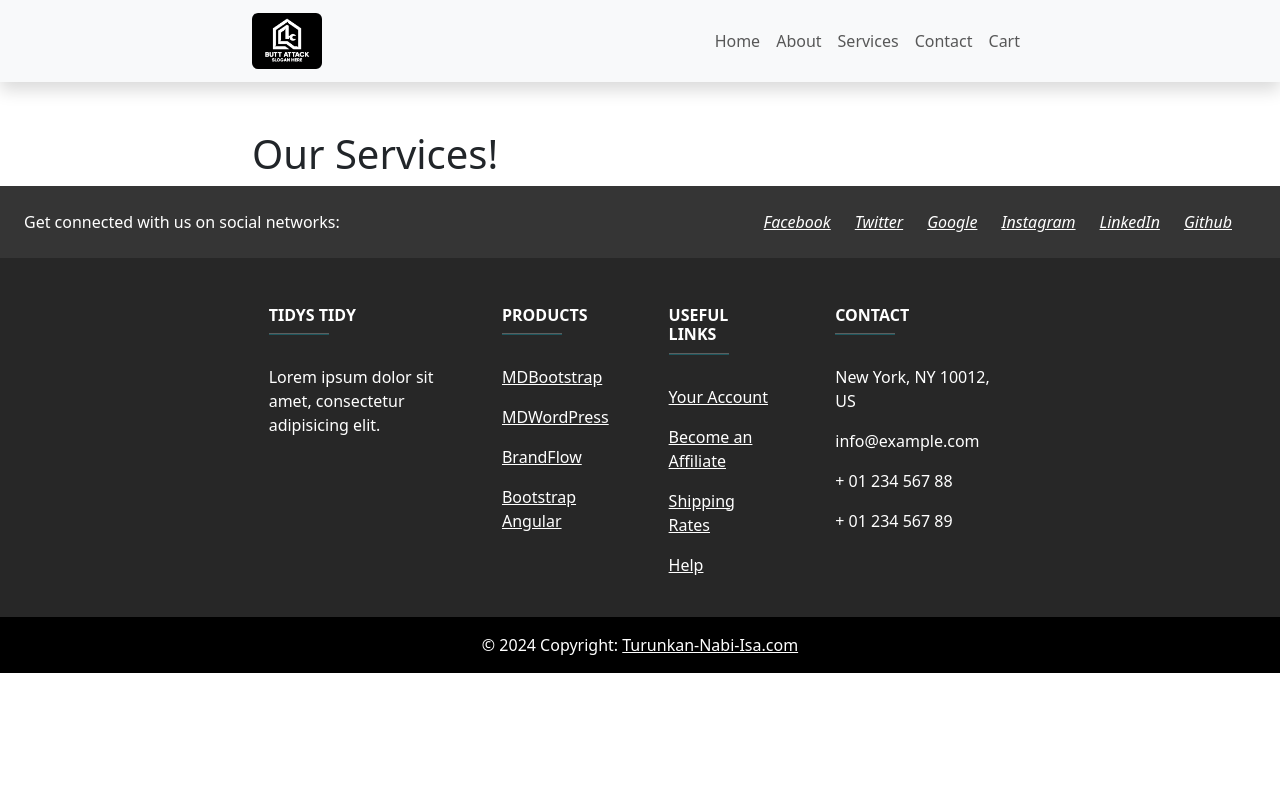
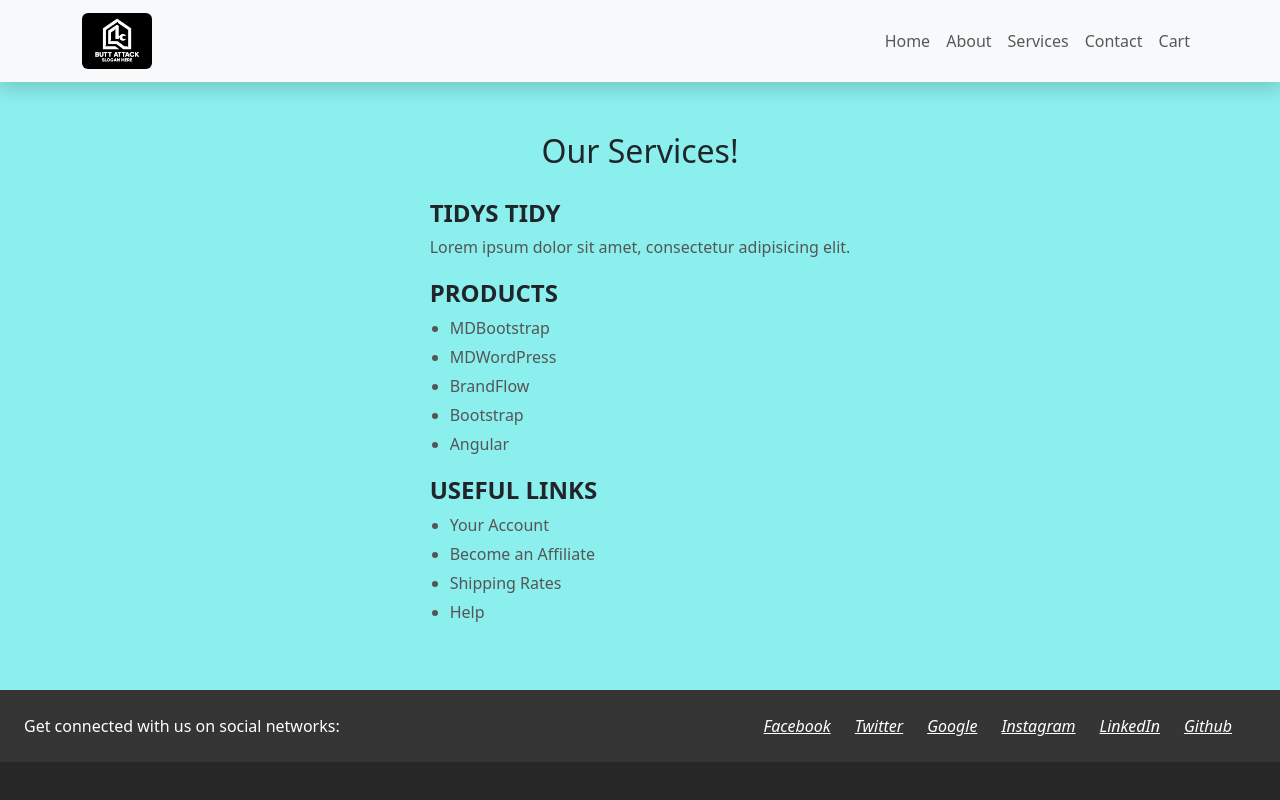
Before and after one commit to DallasSteele/Metpen, a Nuxt app: page /services in a window 1280 px wide. Shown: the top 800 px of the page. Built offline with nearby package versions, Linux system fonts and the light colour scheme.

Commit message:
Changing the looks
Front-End Improvisations

```diff
--- a/pages/about.vue
+++ b/pages/about.vue
@@ -1,22 +1,225 @@
+/*about.vue*/
+
 <template>
-  <div class="container mt-5">
-    <h1>About Us!</h1>
+<div>
+  <section class="about-section">
+    <div class="container">
+      <h1 class="section-title">About Us</h1>
+      <div class="row">
+        <div class="col-md-6">
+          <div class="about-content">
+            <h2>TIDYS TIDY</h2>
+            <p>
+              Lorem ipsum dolor sit amet, consectetur adipisicing elit. Quis
+              quaerat asperiores tempora molestiae voluptatem harum, nascetur
+              recusandae dixus... <a href="#" class="read-more">Read More</a>
+            </p>
+          </div>
+        </div>
+        <div class="col-md-6">
+          <div class="about-image">
+            <img src="about-image.jpg" alt="About Us" class="img-fluid" />
+          </div>
+        </div>
+      </div>
+    </div>
+  </section>
+
+  <section class="products-section">
+    <div class="container">
+      <h2 class="section-title">Our Products</h2>
+      <div class="row">
+        <div class="col-md-4" v-for="product in products" :key="product.id">
+          <div class="product-card">
+            <h3>{{ product.name }}</h3>
+            <p>{{ product.description }}</p>
+            <a :href="product.url" class="btn btn-primary">Learn More</a>
+          </div>
+        </div>
+      </div>
+    </div>
+  </section>
+
+  <section class="links-section">
+    <div class="container">
+      <h2 class="section-title">Useful Links</h2>
+      <div class="row">
+        <div class="col-md-4">
+          <h3>Your Account</h3>
+          <ul>
+            <li><a href="#">Dashboard</a></li>
+            <li><a href="#">Orders</a></li>
+            <li><a href="#">Settings</a></li>
+          </ul>
+        </div>
+        <div class="col-md-4">
+          <h3>Become an Affiliate</h3>
+          <p>Join our affiliate program and earn commissions.</p>
+          <a href="#" class="btn btn-primary">Sign Up</a>
+        </div>
+        <div class="col-md-4">
+          <h3>Shipping Rates</h3>
+          <p>Check our shipping rates and delivery timelines.</p>
+          <a href="#" class="btn btn-primary">View Rates</a>
+        </div>
+      </div>
+    </div>
+  </section>
+
+  <section class="contact-section">
+    <div class="container">
+      <h2 class="section-title">Contact Us</h2>
+      <div class="row">
+        <div class="col-md-6">
+          <form>
+            <div class="form-group">
+              <label for="name">Name</label>
+              <input type="text" class="form-control" id="name" />
+            </div>
+            <div class="form-group">
+              <label for="email">Email</label>
+              <input type="email" class="form-control" id="email" />
+            </div>
+            <div class="form-group">
+              <label for="message">Message</label>
+              <textarea class="form-control" id="message"></textarea>
+            </div>
+            <button type="submit" class="btn btn-primary">Submit</button>
+          </form>
+        </div>
+        <div class="col-md-6">
+          <div class="contact-info">
+            <h3>Get in Touch</h3>
+            <p>
+              New York, NY 10012, US<br />
+              info@example.com<br />
+              + 01 234 567 88<br />
+              + 01 234 567 89
+            </p>
+          </div>
+        </div>
+      </div>
+    </div>
+  </section>
   </div>
 </template>
 
 <script>
 export default {
-    name: 'about',
-    head() {
-       return {
-        title: 'About Us'
+  data() {
+    return {
+      products: [
+        {
+          id: 1,
+          name: 'MDBootstrap',
+          description: 'Bootstrap 5 & Material Design UI Kit',
+          url: '#'
+        },
+        {
+          id: 2,
+          name: 'MDWordPress',
+          description: 'WordPress UI Kit',
+          url: '#'
+        },
+        {
+          id: 3,
+          name: 'BrandFlow',
+          description: 'Brand Identity & Web Design',
+          url: '#'
+        },
+        {
+          id: 4,
+          name: 'Bootstrap Angular',
+          description: 'Angular UI Kit',
+          url: '#'
+        }
+      ]
     }
   }
 }
 </script>
 
-<style>
- .container {
-  max-width: 800px;
+<style scoped>
+.about-section,
+.products-section,
+.links-section,
+.contact-section {
+  padding: 80px 0;
+  background-color: #8aefed;
+}
+
+.section-title {
+  font-size: 36px;
+  font-weight: 700;
+  text-align: center;
+  margin-bottom: 40px;
+}
+
+.about-content h2 {
+  font-size: 24px;
+  font-weight: 700;
+  margin-bottom: 20px;
+}
+
+.about-content p {
+  font-size: 16px;
+  line-height: 1.6;
+  margin-bottom: 20px;
+}
+
+.read-more {
+  color: #007bff;
+  font-weight: 600;
+}
+
+.product-card {
+  background-color: #fff;
+  box-shadow: 0 4px 6px rgba(0, 0, 0, 0.1);
+  padding: 20px;
+  border-radius: 5px;
+  text-align: center;
+  margin-bottom: 30px;
+}
+
+.product-card h3 {
+  font-size: 20px;
+  font-weight: 700;
+  margin-bottom: 10px;
+}
+
+.product-card p {
+  font-size: 16px;
+  line-height: 1.6;
+  margin-bottom: 20px;
+}
+
+.links-section h3 {
+  font-size: 20px;
+  font-weight: 700;
+  margin-bottom: 20px;
+}
+
+.links-section ul {
+  list-style-type: none;
+  padding: 0;
+}
+
+.links-section ul li a {
+  color: #333;
+  text-decoration: none;
+  font-size: 16px;
+  line-height: 1.6;
+}
+
+.contact-info h3 {
+  font-size: 20px;
+  font-weight: 700;
+  margin-bottom: 20px;
+}
+
+.contact-info p {
+  font-size: 16px;
+  line-height: 1.6;
+  margin-bottom: 20px;
 }
 </style>
--- a/pages/cart.vue
+++ b/pages/cart.vue
@@ -48,5 +48,6 @@ export default {
 <style>
 .container {
   max-width: 800px;
+
 }
 </style>
--- a/pages/contact.vue
+++ b/pages/contact.vue
@@ -1,22 +1,50 @@
 <template>
-    <div class="container mt-5">
-      <h1>Contact Us!</h1>
+ <div class="container">
+  <div class="contact-us">
+    <h2>Contact Us!</h2>
+    <div class="contact-content">
+      <h3>CONTACT</h3>
+      <p>
+        New York, NY 10012, US<br />
+        info@example.com<br />
+        + 01 234 567 88<br />
+        + 01 234 567 89
+      </p>
     </div>
-  </template>
+  </div>
+ </div>
+</template>
 
-  <script>
-  export default {
-      name: 'contact',
-      head() {
-        return {
-          title: 'Contact Page'
-    }
-  }
-  }
-  </script>
+<script>
+export default {
+  name: "Contact",
+};
+</script>
 
-  <style>
-  .container {
-  max-width: 800px;
+<style scoped>
+.container{
+ background-color: #8aefed;
 }
-  </style>
+.contact-us {
+  text-align: center;
+  padding: 80px 0;
+}
+
+.contact-content {
+  display: inline-block;
+  max-width: 600px;
+  text-align: left;
+}
+
+.contact-content h3 {
+  font-size: 24px;
+  font-weight: bold;
+  margin-top: 20px;
+}
+
+.contact-content p {
+  font-size: 16px;
+  color: #555;
+  line-height: 1.6;
+}
+</style>
--- /dev/null
+++ b/pages/orderpage.vue
@@ -0,0 +1,89 @@
+<template>
+  <div class="container mt-5">
+    <div class="row">
+      <div class="col-md-8">
+        <div class="card mb-4">
+          <div class="row no-gutters">
+            <div class="col-md-4">
+              <img src="/images/index/test.jpg" class="card-img" alt="Service Image">
+            </div>
+            <div class="col-md-8">
+              <div class="card-body">
+                <h5 class="card-title">Rumah Apartemen Kecil (1-2 Kamar Tidur)</h5>
+                <p class="card-text">Pembersihan Rumah mencakup menyapu dan mengepel lantai, membersihkan debu dari furnitur, kaca, dan cermin, mengurut tempat tidur, membersihkan dan mendesinfeksi permukaan dapur serta peralatan luar, mencuci piring, membersihkan wastafel, toilet, dan shower, serta menganti handuk jika diminta. Area umum seperti koridor dan tangga juga dibersihkan, termasuk pintu, bingkai, dan sakelar lampu dari debu dan noda.</p>
+              </div>
+            </div>
+          </div>
+        </div>
+
+        <form @submit.prevent="placeOrder">
+          <div class="form-group">
+            <label for="fullName">Nama Lengkap</label>
+            <input type="text" class="form-control" id="fullName" v-model="form.fullName" required>
+          </div>
+          <div class="form-group">
+            <label for="phoneNumber">Nomor Handphone (08**********)</label>
+            <input type="text" class="form-control" id="phoneNumber" v-model="form.phoneNumber" required>
+          </div>
+          <div class="form-group">
+            <label for="address">Alamat Lengkap</label>
+            <input type="text" class="form-control" id="address" v-model="form.address" required>
+          </div>
+          <div class="form-group">
+            <label for="additionalDescription">Deskripsi Tambahan (Patokan rumah)</label>
+            <textarea class="form-control" id="additionalDescription" v-model="form.additionalDescription"></textarea>
+          </div>
+
+          <div class="card mt-4">
+            <div class="card-body">
+              <h5 class="card-title">Rincian Harga</h5>
+              <p class="card-text">Harga Layanan: Rp.300.000</p>
+              <p class="card-text">Biaya Transportasi: Rp.10.000</p>
+              <hr>
+              <h5 class="card-title">Total Harga: Rp.310.000</h5>
+            </div>
+          </div>
+
+          <button type="submit" class="btn btn-primary btn-block mt-4 mb-5">PESAN SEKARANG</button>
+        </form>
+      </div>
+    </div>
+  </div>
+</template>
+
+<script>
+export default {
+  data() {
+    return {
+      form: {
+        fullName: '',
+        phoneNumber: '',
+        address: '',
+        additionalDescription: ''
+      }
+    };
+  },
+  methods: {
+    placeOrder() {
+      // Handle the order placement logic here
+      console.log('Order placed:', this.form);
+      alert('Order placed successfully!');
+    }
+  }
+};
+</script>
+
+<style scoped>
+.card {
+  border: 1px solid #e0e0e0;
+}
+.card-body {
+  padding: 1rem;
+}
+.card-title {
+  margin-bottom: 1rem;
+}
+.card-text {
+  margin-bottom: 0.5rem;
+}
+</style>
--- a/pages/services.vue
+++ b/pages/services.vue
@@ -1,22 +1,67 @@
 <template>
-    <div class="container mt-5">
-      <h1>Our Services!</h1>
+  <div class="services">
+    <h2>Our Services!</h2>
+    <div class="services-content">
+      <h3>TIDYS TIDY</h3>
+      <p>
+        Lorem ipsum dolor sit amet, consectetur adipisicing elit.
+      </p>
+      <h3>PRODUCTS</h3>
+      <ul>
+        <li>MDBootstrap</li>
+        <li>MDWordPress</li>
+        <li>BrandFlow</li>
+        <li>Bootstrap</li>
+        <li>Angular</li>
+      </ul>
+      <h3>USEFUL LINKS</h3>
+      <ul>
+        <li>Your Account</li>
+        <li>Become an Affiliate</li>
+        <li>Shipping Rates</li>
+        <li>Help</li>
+      </ul>
     </div>
-  </template>
+  </div>
+</template>
 
-  <script>
-  export default {
-      name: 'services',
-      head() {
-        return {
-          title: 'Our Services'
-    }
-  }
-  }
-  </script>
+<script>
+export default {
+  name: "Services",
+};
+</script>
 
-  <style>
-   .container {
-  max-width: 800px;
+<style scoped>
+.services {
+  text-align: center;
+  padding: 50px 0;
+  background-color: #8aefed;
 }
-  </style>
+
+.services-content {
+  display: inline-block;
+  max-width: 600px;
+  text-align: left;
+}
+
+.services-content h3 {
+  font-size: 24px;
+  font-weight: bold;
+  margin-top: 20px;
+}
+
+.services-content p,
+.services-content ul {
+  font-size: 16px;
+  color: #555;
+}
+
+.services-content ul {
+  padding-left: 20px;
+  list-style-type: disc;
+}
+
+.services-content ul li {
+  margin-bottom: 5px;
+}
+</style>
```
